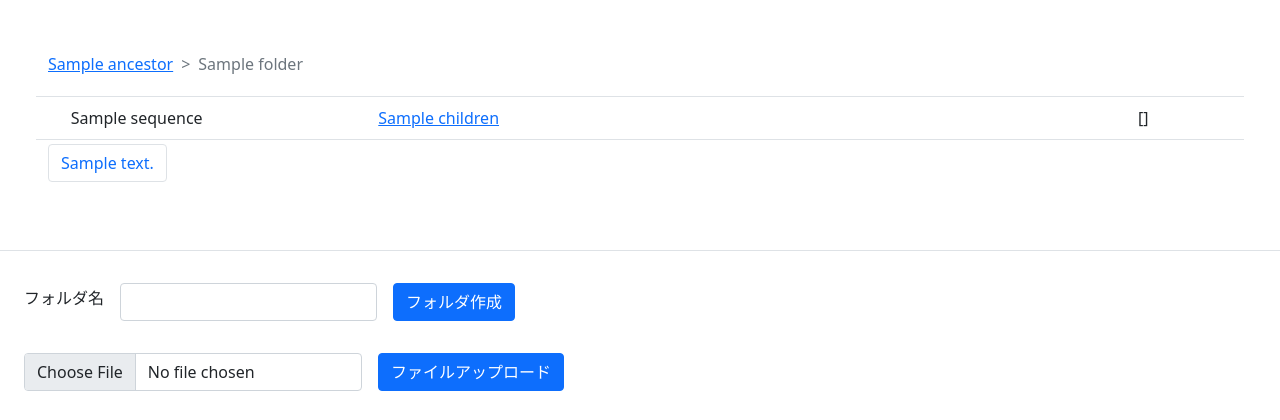
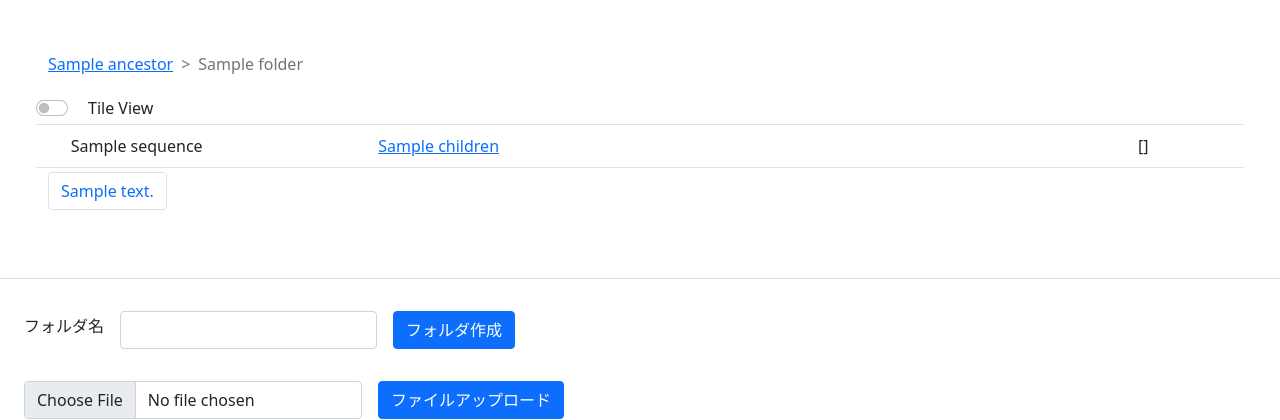
Before and after one commit to YuhichYOC/LogicalDOC-browser, a Django app: template templates/logicaldoc/browse.html in a window 1280 px wide. Shown: the top 420 px of the page. Run offline with Django 3.2, Linux system fonts and the light colour scheme; the template is opened without the code that fills it: most values are stand-ins (such as "Sample title", 1, 10 or a date in 2020).

Commit message:
Alpha 1.6.1

```diff
--- a/com/yoclabo/routing/LogicalDOCHandler.py
+++ b/com/yoclabo/routing/LogicalDOCHandler.py
@@ -67,6 +67,8 @@
         l_f = Folder()
         l_f.id = self.id
         l_f.type = 'folder'
+        if self.request.GET.get('tile') is not None:
+            l_f.is_tile = True
         l_f.describe()
         l_f.go_to_page(int(self.request.GET.get('page')))
         return {'folder': l_f}
--- a/templates/logicaldoc/browse.html
+++ b/templates/logicaldoc/browse.html
@@ -15,9 +15,17 @@
     <div class="row my-1">
         {% include 'logicaldoc/part/breadcrumb.html' with i=folder %}
     </div>
+    <div class="row my-1 form-check form-switch">
+        <input class="form-check-input" type="checkbox" id="showTile">
+        <label class="form-check-label" for="showTile">Tile View</label>
+    </div>
+    {% if folder.is_tile %}
+    {% include 'logicaldoc/part/tile_folder_view.html' with folder=folder %}
+    {% else %}
     {% for i in folder.children %}
     {% include 'logicaldoc/part/folder_row.html' with i=i %}
     {% endfor %}
+    {% endif %}
     <div class="row my-1">
         {% include 'logicaldoc/part/pagination.html' with i=folder %}
     </div>
@@ -28,5 +36,20 @@
 <script src="https://cdn.jsdelivr.net/npm/bootstrap@5.1.0/dist/js/bootstrap.bundle.min.js"
         integrity="sha384-U1DAWAznBHeqEIlVSCgzq+c9gqGAJn5c/t99JyeKa9xxaYpSvHU5awsuZVVFIhvj"
         crossorigin="anonymous"></script>
+<script type="text/javascript">
+window.onload = () => {
+    if ('{{ folder.is_tile }}' === 'True') {
+        document.getElementById('showTile').checked = true;
+    }
+    document.getElementById('showTile').onchange = function (ev) {
+        if (ev.currentTarget.checked) {
+            window.location.href = '?id={{ folder.id }}&type={{ folder.type }}&page={{ folder.page }}&tile=true';
+        }
+        else {
+            window.location.href = '?id={{ folder.id }}&type={{ folder.type }}&page={{ folder.page }}';
+        }
+    }
+}
+</script>
 </body>
 </html>
--- a/templates/logicaldoc/part/breadcrumb.html
+++ b/templates/logicaldoc/part/breadcrumb.html
@@ -1,7 +1,11 @@
 <nav style="--bs-breadcrumb-divider: '>';" aria-label="breadcrumb">
     <ol class="breadcrumb">
     {% for a in i.ancestors %}
+    {% if i.is_tile %}
+        <li class="breadcrumb-item"><a href=?id={{ a.id }}&type={{ a.type }}&page=1&tile=true>{{ a.name }}</a></li>
+    {% else %}
         <li class="breadcrumb-item"><a href=?id={{ a.id }}&type={{ a.type }}&page=1>{{ a.name }}</a></li>
+    {% endif %}
     {% endfor %}
         <li class="breadcrumb-item active" aria-current="page">{{ i.name }}</li>
     </ol>
--- a/templates/logicaldoc/part/folder_row.html
+++ b/templates/logicaldoc/part/folder_row.html
@@ -25,7 +25,7 @@
     <span class="col-sm-12 col-lg-4 text-center d-flex resize-font-xxl">
         <a class="flex-fill" href=?id={{ i.id }}&type={{ i.type }}>{{ i.name }}</a>
     </span>
-    <span class="col-sm-12 col-lg-4 text-center">
+    <span class="col-sm-12 col-lg-4 text-center" style="overflow: hidden">
         <img src="{{ i.thumb }}" alt="{{ i.name }}">
     </span>
     <span class="col-sm-12 col-lg-2 text-center resize-font-l">
--- a/templates/logicaldoc/part/pagination.html
+++ b/templates/logicaldoc/part/pagination.html
@@ -7,7 +7,11 @@
         </li>
         {% else %}
         <li class="page-item">
+        {% if 'folder' == i.type and i.is_tile %}
+            <a class="page-link" href=?id={{ i.id }}&type={{ i.type }}&page={{ p.page }}&tile=true>{{ p.text }}</a>
+        {% else %}
             <a class="page-link" href=?id={{ i.id }}&type={{ i.type }}&page={{ p.page }}>{{ p.text }}</a>
+        {% endif %}
         </li>
         {% endif %}
     {% endfor %}
--- a/templates/logicaldoc/part/view_content.html
+++ b/templates/logicaldoc/part/view_content.html
@@ -4,7 +4,7 @@
 </div>
 {% elif 'pdf' == i.type %}
 <div class="row d-flex flex-fill justify-content-center my-1">
-<span>
+<span class="my-1">
     <input type="button" class="resize-font-xxl" value="Previous" onclick="pageFeed(pageNumber - 1);">
     <input type="button" class="resize-font-xxl" value="Next" onclick="pageFeed(pageNumber + 1);">
 </span>
```
Also changed, not shown: com/yoclabo/logicaldoc/item/Item.py (+19 -2 lines), templates/logicaldoc/part/tile_folder_view.html (added, +9 -0 lines).
